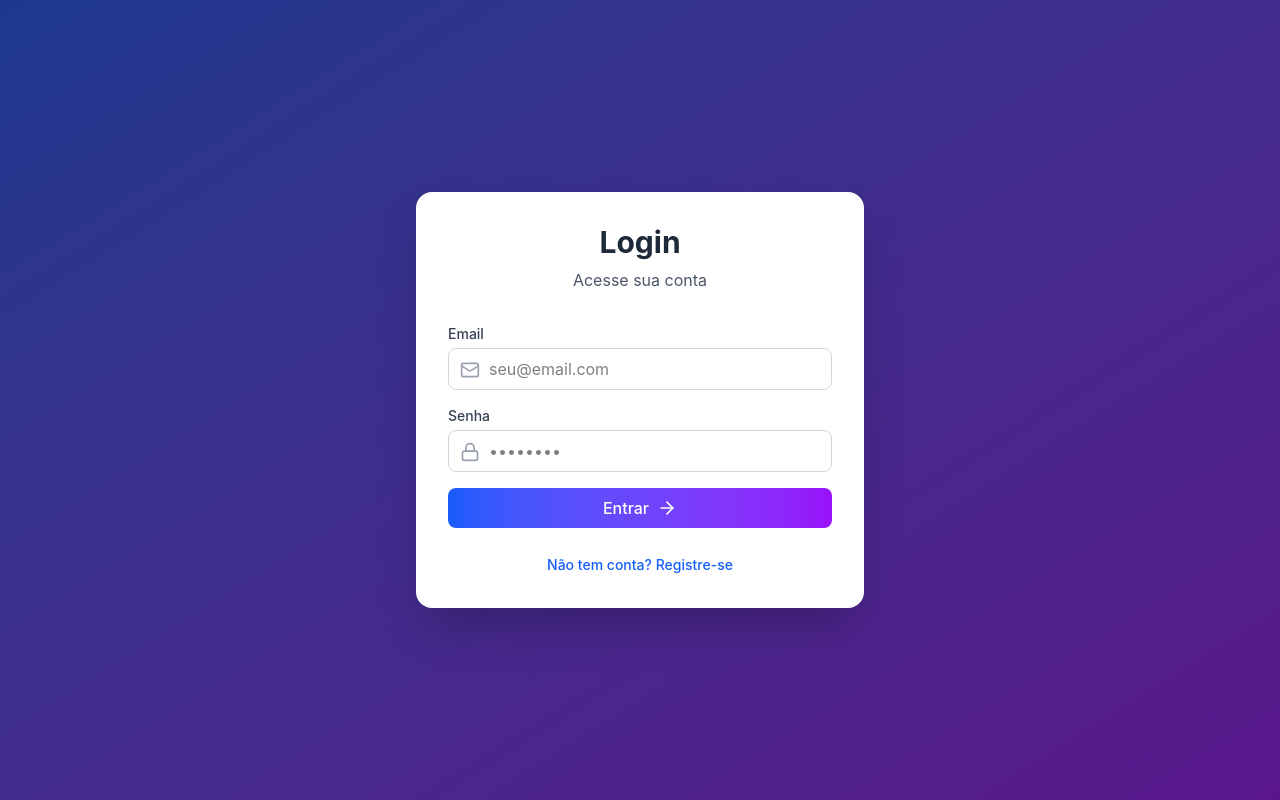
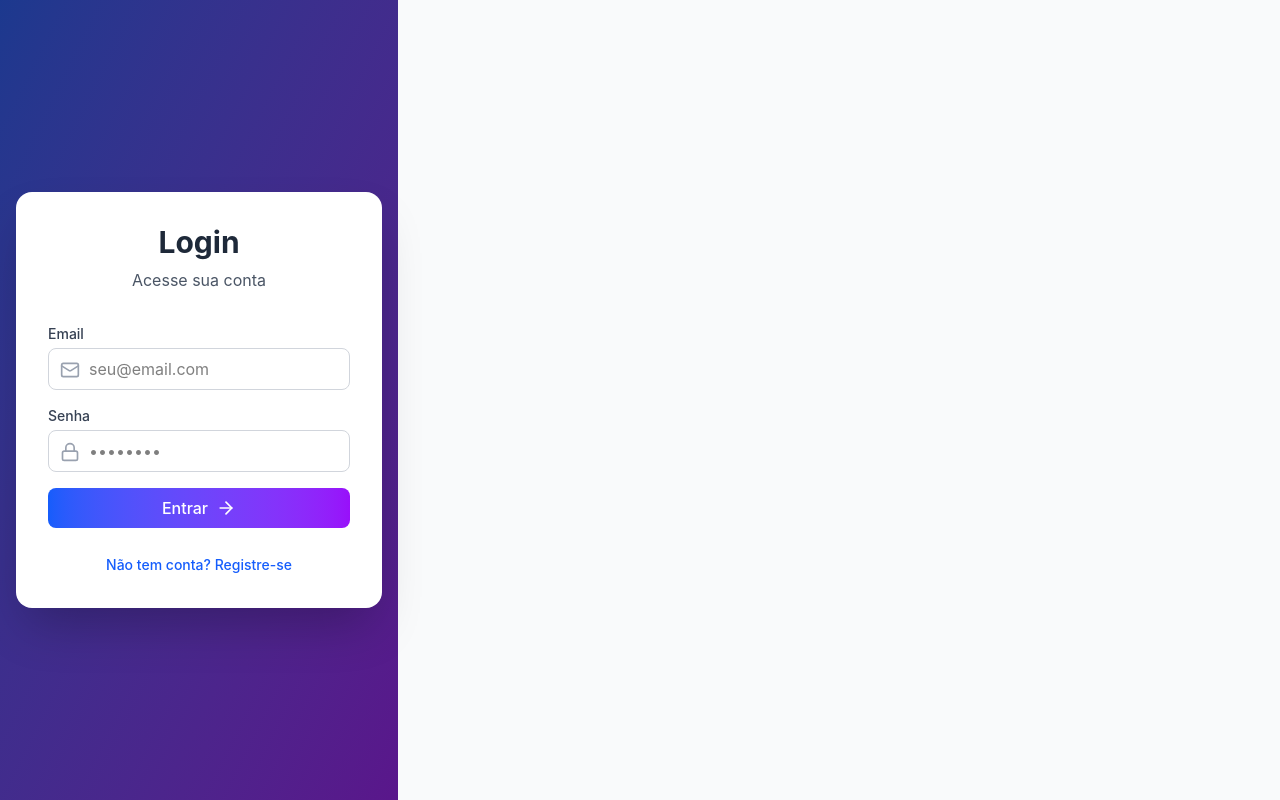
Before and after one commit to duarttdan/favela-da-sorte, a React (Vite) app: page / in a window 1280 px wide. Built offline with nearby package versions, Linux system fonts and the light colour scheme.

Commit message:
Fix: Restaurando layout e corrigindo erro de borda

```diff
--- a/src/index.css
+++ b/src/index.css
@@ -1,25 +1,30 @@
 @import "tailwindcss";
 
-/* Efeito de Relevo Profissional para as Caixas */
-.relevo-premium {
-  background-color: white;
-  border: 1px solid #f3f4f6; /* Substitui o border-gray-100 que deu erro */
-  box-shadow: 0 10px 15px -3px rgba(0, 0, 0, 0.1), 0 4px 6px -2px rgba(0, 0, 0, 0.05);
-  border-radius: 0.75rem;
-  transition: all 0.3s ease;
+/* Mantém o padrão do seu app e adiciona o relevo */
+:root {
+  font-family: Inter, system-ui, Avenir, Helvetica, Arial, sans-serif;
 }
 
-.relevo-premium:hover {
-  box-shadow: 0 20px 25px -5px rgba(0, 0, 0, 0.1), 0 10px 10px -5px rgba(0, 0, 0, 0.04);
-  transform: translateY(-2px);
+body {
+  margin: 0;
+  display: flex;
+  place-items: center;
+  min-width: 320px;
+  min-height: 100vh;
+  background-color: #f9fafb; /* Cor de fundo cinza clara padrão */
 }
 
-/* Identidade Favela da Sorte */
+/* Classe de Relevo que não quebra o build */
+.relevo-premium {
+  background-color: white !important;
+  border: 1px solid #e5e7eb !important; /* Cor exata do gray-200 para evitar erro */
+  box-shadow: 0 10px 15px -3px rgba(0, 0, 0, 0.1), 0 4px 6px -2px rgba(0, 0, 0, 0.05) !important;
+  border-radius: 0.75rem !important;
+}
+
+/* Estilo do Título Favela da Sorte */
 .brand-title {
   font-weight: 800;
-  letter-spacing: -0.025em;
+  color: #10b981; /* Verde esmeralda */
   text-transform: uppercase;
-  background: linear-gradient(to right, #10b981, #059669);
-  -webkit-background-clip: text;
-  -webkit-text-fill-color: transparent;
 }
```
